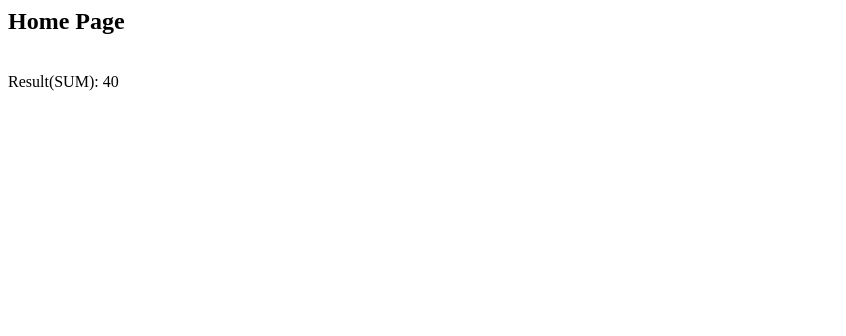
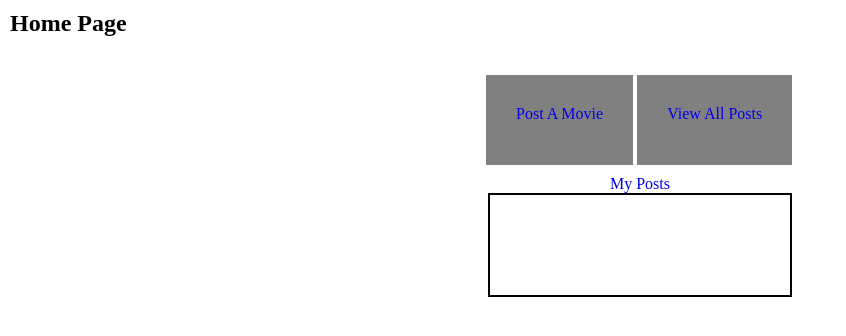
Before and after one commit to teammra/MovieRatingApp, a PHP site: page /mrr/home.php in a window 1280 px wide. Shown: the top 336 px of the page, without its empty margins (0-846 px from the left). Run offline with PHP 8.4, Linux system fonts and the light colour scheme.

Commit message:
html structure of home.php

```diff
--- a/home.php
+++ b/home.php
@@ -1,15 +1,70 @@
 <html>
-<head><title>Home</title></head>
+<head>
+    <style>
+        body {
+            margin: 10px;
+        }
+
+        a {
+            text-decoration: none;
+        }
+
+        .links {
+            width: 308px;
+            margin: 0 auto;
+        }
+
+        .post {
+            display: inline-block;
+            text-align: center;
+            background: grey;
+            height: 30px;
+            padding: 30px;
+        }
+
+        .view {
+            display: inline-block;
+            text-align: center;
+            background: grey;
+            height: 30px;
+            padding: 30px;
+        }
+
+        .mypost {
+            margin: 10px;
+        }
+
+        .mypost a {
+            display: block;
+            text-align: center;
+        }
+
+        .postlist {
+            margin: 0 auto;
+            border: 2px solid black;
+            height: 100px;
+            width: 300px;
+        }
+    </style>
+    <title>Home</title>
+</head>
 <body>
 
 <?php
-  	# operator
 	print "<h2>Home Page</h2><br />";
-              $val1 = 20;
-              $val2 = 20;
-              $sum = $val2 + $val2;   /* Assignment operator */
-              echo "Result(SUM): $sum";
 ?>
-
+    <div class="links">
+        <div class="post">
+            <a href="#a">Post A Movie</a>
+        </div>
+        <div class="view">
+            <a href="#a">View All Posts</a>
+        </div>
+    </div>
+    <div class="mypost">
+        <a href="#a">My Posts</a>
+        <div class="postlist">
+        </div>
+    </div>
 </body>
 </html>
```
